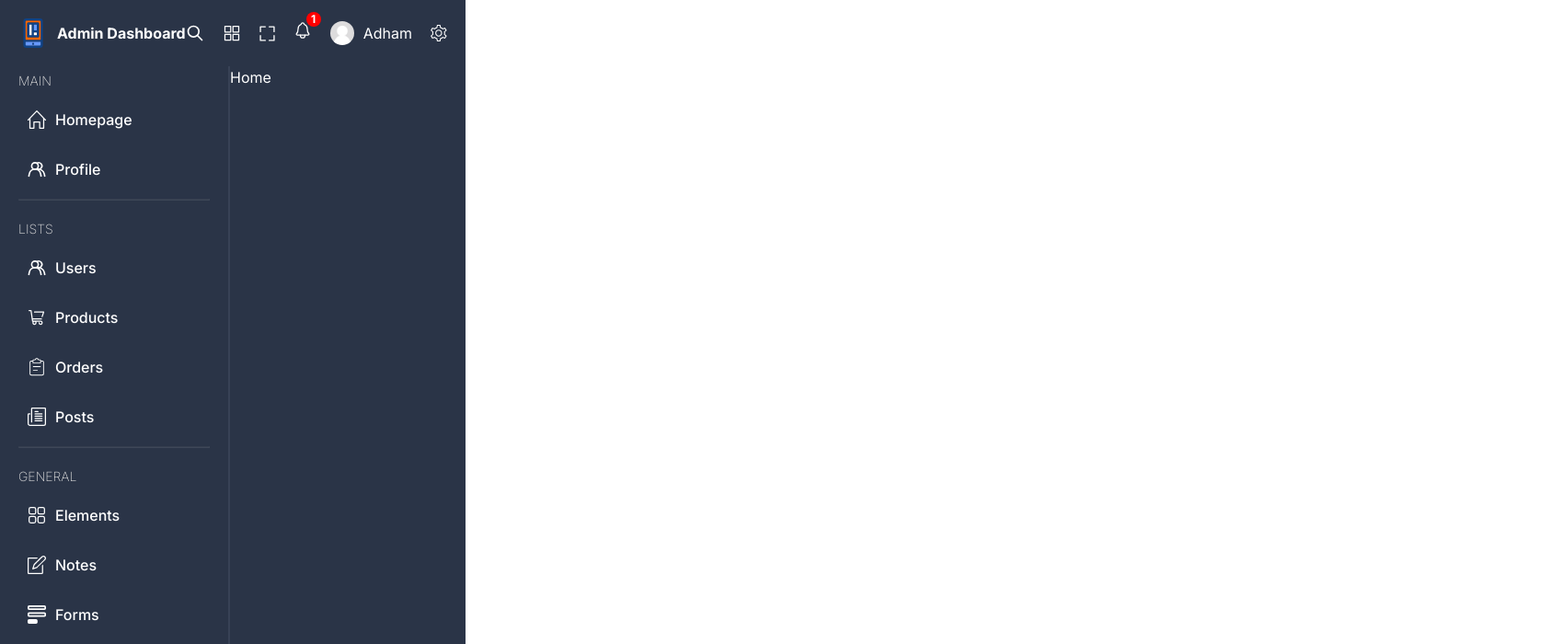
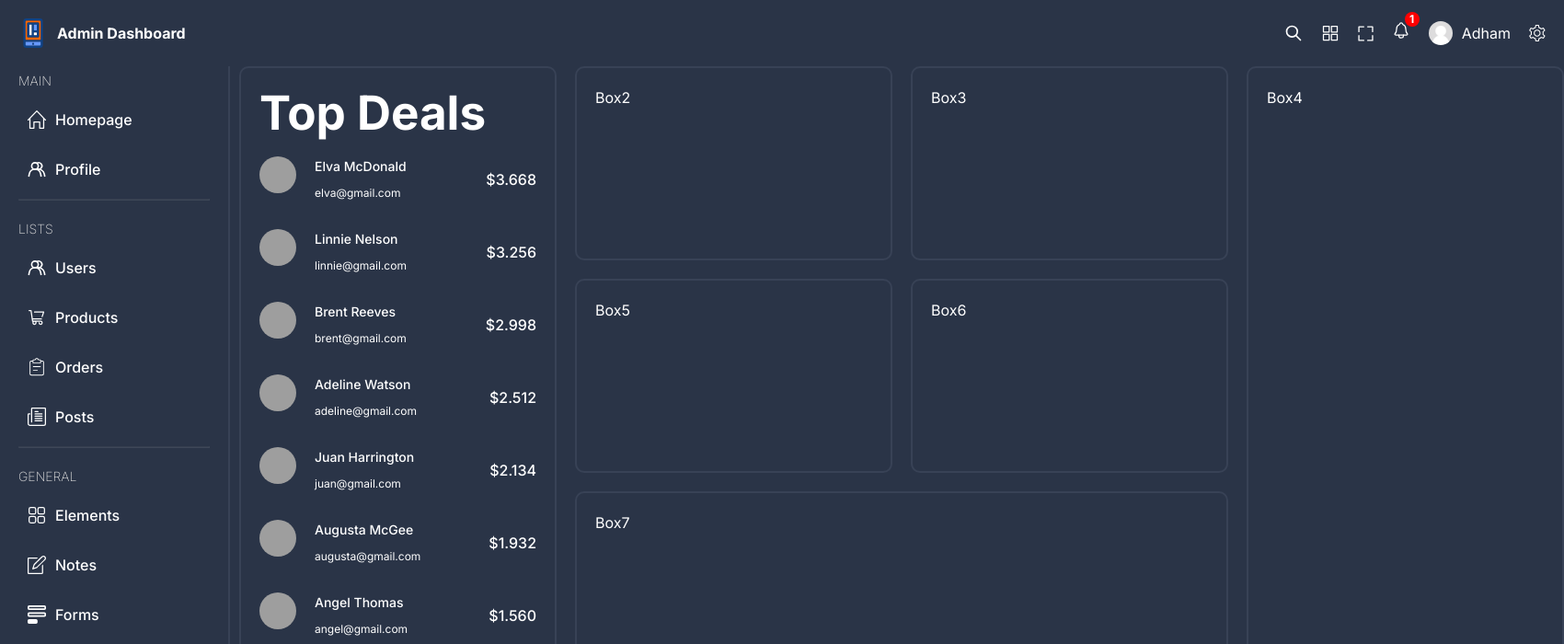
Before and after one commit to Adham-Magdy/Admin-Dashboard, a React (Vite) app: page / in a window 1280 px wide. Shown: the top 700 px of the page at 92% size, 1700 px wide, since content can reach past the window. Built offline with nearby package versions, Linux system fonts and the light colour scheme; grey boxes are pictures that could not be loaded; the HTML template or start-up script is replaced by a standard one.

Commit message:
working on grid system to structure dashboard home page

```diff
--- /dev/null
+++ b/src/components/TopBox.tsx
@@ -0,0 +1,28 @@
+import { topDealUsers } from "../constants/data";
+import "../styles/topBox.scss";
+import React from "react";
+
+const TopBox = () => {
+  return (
+    <div className="topBox">
+      <h1>Top Deals</h1>
+      {/* Top Deal Users */}
+      <div className="list">
+        {topDealUsers.map((user) => (
+          <div className="listItem" key={user.id}>
+            <div className="users">
+              <img src={user.img} alt={user.username} />
+              <div className="userTexts">
+                <span className="userName">{user.username}</span>
+                <span className="userEmail">{user.email}</span>
+              </div>
+            </div>
+            <div className="amount">${user.amount}</div>
+          </div>
+        ))}
+      </div>
+    </div>
+  );
+};
+
+export default TopBox;
--- a/src/pages/Home.tsx
+++ b/src/pages/Home.tsx
@@ -1,10 +1,21 @@
-import "../styles/home.scss"
+import TopBox from "../components/TopBox";
+import "../styles/home.scss";
 const Home = () => {
   return (
     <div className="home">
-      Home
+      <div className="box box1">
+        <TopBox/>
+      </div>
+      <div className="box box2">Box2</div>
+      <div className="box box3">Box3</div>
+      <div className="box box4">Box4</div>
+      <div className="box box5">Box5</div>
+      <div className="box box6">Box6</div>
+      <div className="box box7">Box7</div>
+      <div className="box box8">Box8</div>
+      <div className="box box9">Box9</div>
     </div>
-  )
-}
+  );
+};
 
-export default Home
+export default Home;
--- a/src/styles/home.scss
+++ b/src/styles/home.scss
@@ -1,2 +1,30 @@
-.home{
+@import "./variables.scss";
+
+.home {
+  display: grid;
+  gap: 20px;
+  grid-template-columns: repeat(4, 1fr);
+  grid-auto-rows: minmax(180px, auto);
+  width: 90rem;
+  margin-left: 10px;
+
+  .box {
+    width: 100%;
+    padding: 20px;
+    border-radius: 10px;
+    border: 2px solid $soft-bg;
+    // background-color: rgb(77, 120, 134);
+  }
+  .box1 {
+    grid-column: span 1;
+    grid-row: span 3;
+  }
+  .box4 {
+    grid-column: span 1;
+    grid-row: span 3;
+  }
+  .box7 {
+    grid-column: span 2;
+    grid-row: span 2;
+  }
 }
--- /dev/null
+++ b/src/styles/topBox.scss
@@ -0,0 +1,41 @@
+@import url(https://fonts.googleapis.com/css?family=Inter:100,200,300,regular,500,600,700,800,900);
+
+.topBox {
+  h1 {
+    margin-bottom: 20px;
+  }
+  .list {
+    .listItem {
+      display: flex;
+      align-items: center;
+      justify-content: space-between;
+      margin-bottom: 30px;
+      .users {
+        display: flex;
+        gap: 20px;
+        img {
+          width: 40px;
+          height: 40px;
+          object-fit: cover;
+          border-radius: 50%;
+        }
+
+        .userTexts {
+          display: flex;
+          flex-direction: column;
+          gap: 10px;
+          .userName {
+            font-size: 14px;
+            font-weight: 500;
+          }
+          .userEmail {
+            font-size: 12px;
+          }
+        }
+      }
+    }
+    .amount {
+      font-weight: 500;
+    }
+  }
+}
```
